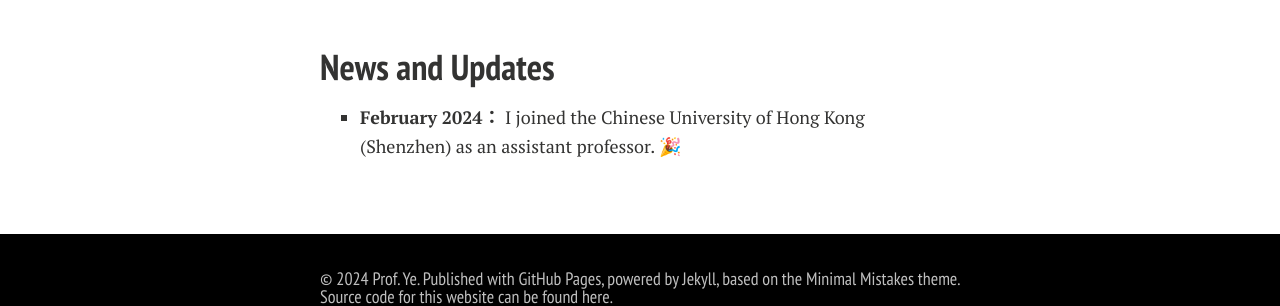
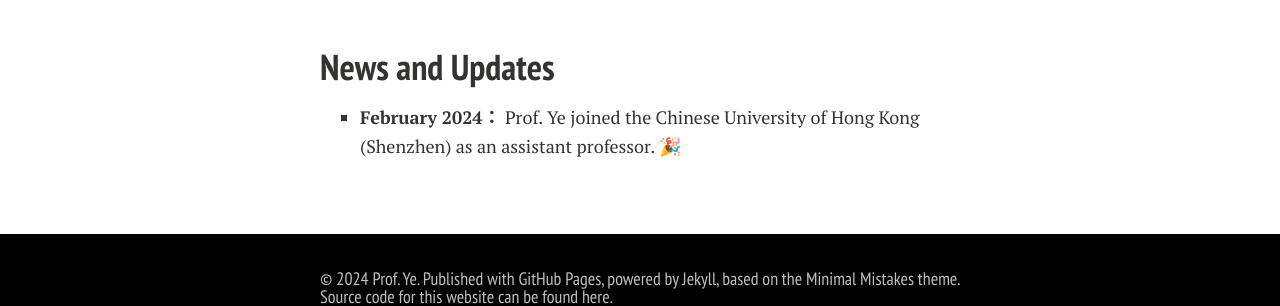
Before and after one commit to terteruu/terteruu.github.io, a Jekyll site: the page built from index.md, in a window 1280 px wide. Shown: the part 947-1253 px from the top of the page. Built offline with Jekyll 4.4.1, drawn with Linux system fonts in a browser that asks for light colours; nearby versions of some CDN libraries; comment, search, counter and statistics services are not loaded; a style sheet for code colours, icons or effects is not loaded.

Commit message:
change content-I to prof

```diff
--- a/index.md
+++ b/index.md
@@ -36,4 +36,4 @@ Our group's current research focuses on experimental particle physics.
 
 ## News and Updates
 
-- **February 2024：** I joined the Chinese University of Hong Kong (Shenzhen) as an assistant professor. 🎉
+- **February 2024：** Prof. Ye joined the Chinese University of Hong Kong (Shenzhen) as an assistant professor. 🎉
```
